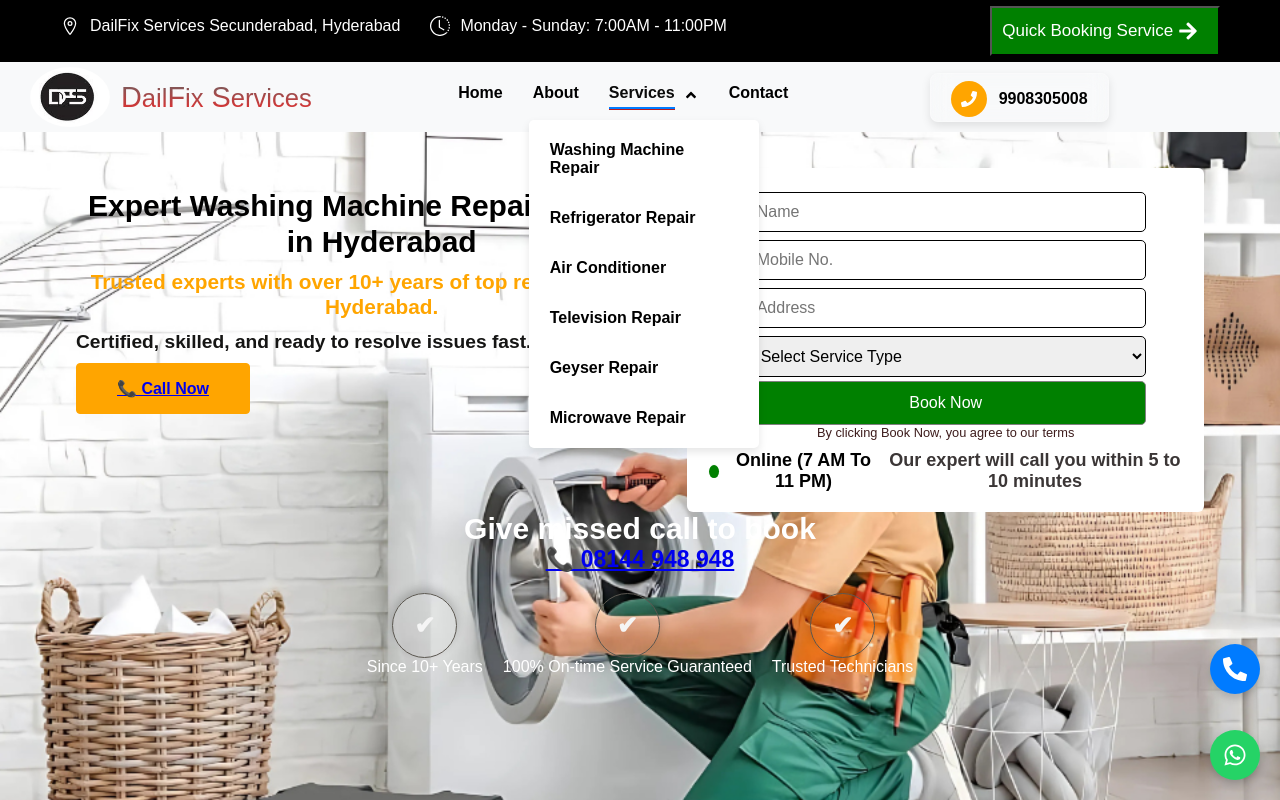
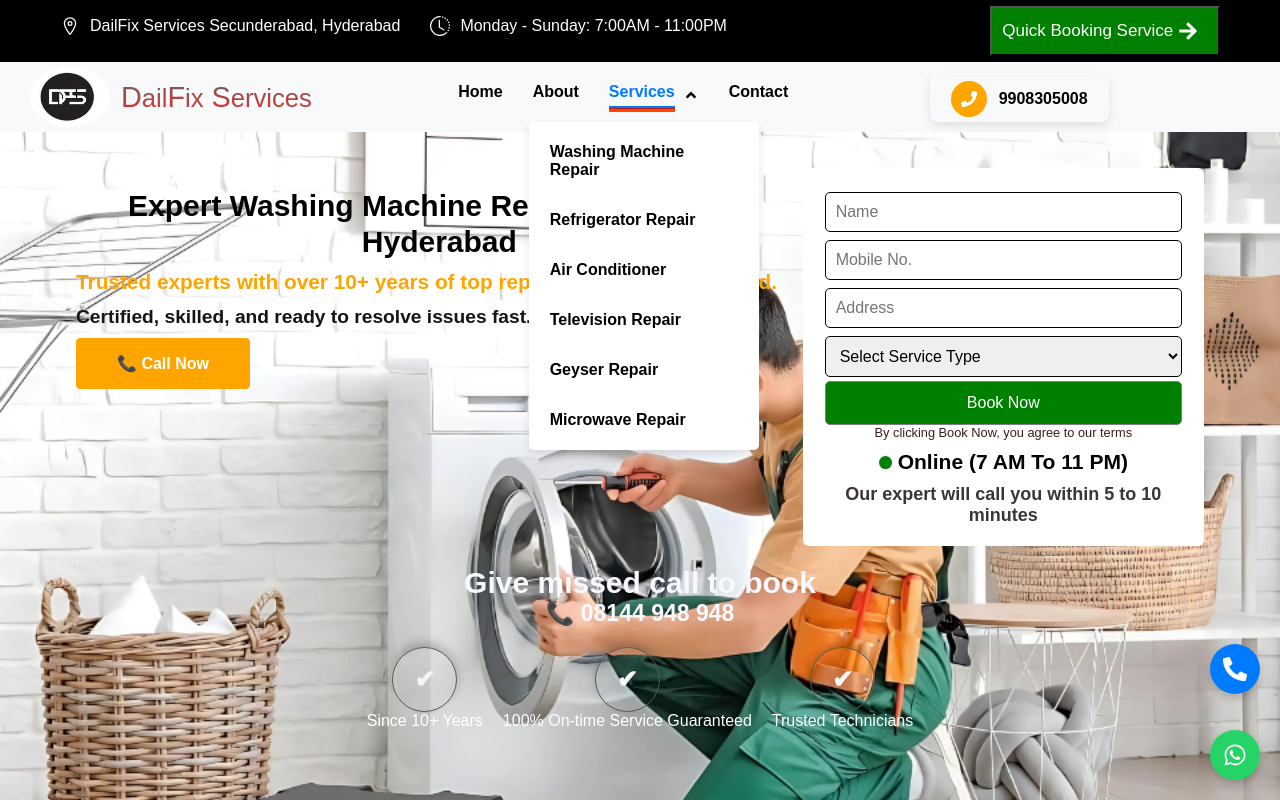
Before and after one commit to srinivas-Reddy-devireddy/DailFix-Service, a React (Create React App) app: page / in a window 1280 px wide. Both pictures are taken after a click on the element "Services". Shown: the top 800 px of the page. Built offline with nearby package versions, Linux system fonts and the light colour scheme.

Commit message:
13th commit

```diff
--- a/src/components/Form.jsx
+++ b/src/components/Form.jsx
@@ -180,12 +180,20 @@
             <p className="status-text">
                 {isOnline ? (
                     <div className="dots-container">
-                        <div className="dot green-dot"></div>Online (7 AM To 11 PM)
+                        <div style={{display:"flex",justifyContent:"center",alignItems:"center",gap:"6px"}}>
+                        <div className="dot green-dot"></div>
+                        <h3 >Online (7 AM To 11 PM)</h3>
+                        </div>
+
                         <p className="status">Our expert will call you within 5 to 10 minutes</p>
                     </div>
                 ) : (
                     <div className="dots-container">
-                        <div className="dot red-dot"></div>Offline
+                        <div style={{display:"flex",justifyContent:"center",alignItems:"center",gap:"6px"}}>
+                        <div className="dot red-dot"></div>
+                        <h3> Offline</h3>
+                        </div>
+
                         <p>Our expert is available from 7 AM to 11 PM</p>
                     </div>
                 )}
--- a/src/components/Header.jsx
+++ b/src/components/Header.jsx
@@ -444,6 +444,128 @@
 // export default Navbar;
 
 
+// import React, { useState } from 'react';
+// import { FaBars, FaTimes, FaPhone, FaAngleDown, FaAngleUp } from "react-icons/fa";
+// import '../styles/header.css';
+// import dfs from '../assets/dfs-logo-letter-monogram-design-600nw-2481791937(1)(1).png'
+// import { FaArrowRight } from "react-icons/fa";
+// import { IoLocationOutline } from "react-icons/io5";
+// import { BsClockHistory } from "react-icons/bs";
+// import { Link } from "react-router-dom";
+
+//   const Navbar = ({ setShow, size }) => {
+//   const [showMediaIcons, setShowMediaIcons] = useState(false);
+//   const [menu, setMenu] = useState('home');
+//   const [showServicesDropdown, setShowServicesDropdown] = useState(false);
+
+//   return (
+//     <>
+//     <div className='header-top'>
+//       <div>
+//       <p> <IoLocationOutline className='icons-header' />DailFix Services Secunderabad, Hyderabad </p>
+//       <p>
+//         < BsClockHistory  className='icons-header' />Monday - Sunday: 7:00AM - 11:00PM</p>
+
+
+//       </div>
+//       <button className='top-button'>Quick Booking Service <FaArrowRight  className='icons-header'/></button>
+//     </div>
+//       <nav className="main-nav">
+//         {/* 1st logo part */}
+
+//         <div className='logo-section'>
+//           <img src={dfs} alt="" />
+//           <div className="logo" onClick={() => setShow(true)}>
+//             <h2>
+//               <span>D</span>ail
+//               <span>F</span>ix
+//               <span> S</span>ervices
+//             </h2>
+//           </div>
+
+//         </div>
+
+
+//         {/* 2nd menu part */}
+//         <div
+//           className={showMediaIcons ? "menu-link mobile-menu-link" : "menu-link"}
+//           onClick={() => setShowMediaIcons(!showMediaIcons)}
+//         >
+//           <ul>
+//             <li>
+//               <p > <Link to="/"   className='Link'>Home</Link></p>
+
+//             </li>
+//             <li>
+//               <p ><Link to="/about"  className='Link'> About</Link>
+//              </p>
+
+//             </li>
+//             <li>
+//               {/* Services menu with dropdown */}
+//               <div
+//                 className="services-menu"
+//                 onClick={(e) => {
+//                   e.stopPropagation(); // Prevents the dropdown from closing on click
+//                   setShowServicesDropdown(!showServicesDropdown);
+//                 }}
+//               >
+//                 <p onClick={() => { setMenu('Features') }}>
+//                   Services {menu === "Features" ? <hr /> : ''}
+//                 </p>
+//                 {/* Dropdown arrow/close icon */}
+//                 <span className="dropdown-icon">
+//                   {showServicesDropdown ?<FaAngleUp /> :<FaAngleDown />}
+//                 </span>
+
+//                 {/* Dropdown items */}
+//                 {showServicesDropdown && (
+//                   <ul className="dropdown-menu">
+//                     <li > <Link to="Washing-Machine"   className='Link'>Washing Machine Repair</Link></li>
+//                     <li > <Link to="/"   className='Link'>Refrigerator Repair</Link></li>
+//                     <li ><Link to="/"   className='Link'>Air Conditioner</Link></li>
+//                     <li > <Link to="/Television "   className='Link'>Television Repair</Link></li>
+
+//                     <li > <Link to="/Geyser"   className='Link'>Geyser Repair</Link></li>
+//                     <li > <Link to="/Microwave"   className='Link'>Microwave Repair</Link></li>
+//                   </ul>
+//                 )}
+//               </div>
+//             </li>
+
+//             <li>
+//               <p> <Link to="/contact" className='Link'>Contact</Link></p>
+
+//             </li>
+//           </ul>
+//         </div>
+
+
+//       <div className='phone-container' >
+
+//           <div className='phone'>
+//           <FaPhone  className='phone-icon' />
+//           </div>
+//           <p>9908305008</p>
+
+//         </div>
+
+
+//         {/* 3rd social media links */}
+//         <div className="social-media">
+//           {/* Hamburger menu start */}
+//           <div className="hamburger-menu" onClick={() => setShowMediaIcons(!showMediaIcons)}>
+//             {showMediaIcons ? <FaTimes /> : <FaBars />}
+//           </div>
+//         </div>
+//       </nav>
+//     </>
+//   );
+// };
+
+// export default Navbar;
+
+
 import React, { useState } from 'react';
 import { FaBars, FaTimes, FaPhone, FaAngleDown, FaAngleUp } from "react-icons/fa";
 import '../styles/header.css';
@@ -451,12 +573,20 @@
 import { FaArrowRight } from "react-icons/fa";
 import { IoLocationOutline } from "react-icons/io5";
 import { BsClockHistory } from "react-icons/bs";
-import { Link } from "react-router-dom";
+import { Link, useLocation } from "react-router-dom";
 
-  const Navbar = ({ setShow, size }) => {
+const Navbar = () => {
   const [showMediaIcons, setShowMediaIcons] = useState(false);
   const [menu, setMenu] = useState('home');
   const [showServicesDropdown, setShowServicesDropdown] = useState(false);
+  const location = useLocation();
+
+  // Update active link based on the current path
+  const handleLinkClick = (name) => {
+    setMenu(name);
+    setShowMediaIcons(false);  // Close the mobile menu
+    setShowServicesDropdown(false);  // Close the services dropdown
+  };
 
   return (
     <>
@@ -464,42 +594,44 @@
         <div>
           <p> <IoLocationOutline className='icons-header' />DailFix Services Secunderabad, Hyderabad </p>
           <p>
-        < BsClockHistory  className='icons-header' />Monday - Sunday: 7:00AM - 11:00PM</p>
-
-
+            < BsClockHistory  className='icons-header' />Monday - Sunday: 7:00AM - 11:00PM
+          </p>
         </div>
-      <button className='top-button'>Quick Booking Service <FaArrowRight  className='icons-header'/></button>
+        <button className='top-button'>Quick Booking Service <FaArrowRight className='icons-header'/></button>
       </div>
       <nav className="main-nav">
         {/* 1st logo part */}
+        <Link to="/" className='Link'>
+        <div className='logo-section'>
 
-        <div className='logo-section'>
-          <img src={dfs} alt="" />
-          <div className="logo" onClick={() => setShow(true)}>
+          <img src={dfs} alt="Logo" />
+          <div className="logo" >
             <h2>
               <span>D</span>ail
               <span>F</span>ix
               <span> S</span>ervices
             </h2>
           </div>
-
-        </div>
-
+        </div></Link>
 
         {/* 2nd menu part */}
-        <div
-          className={showMediaIcons ? "menu-link mobile-menu-link" : "menu-link"}
-          onClick={() => setShowMediaIcons(!showMediaIcons)}
-        >
+        <div className={showMediaIcons ? "menu-link mobile-menu-link" : "menu-link"}>
           <ul>
             <li>
-              <p > <Link to="/"   className='Link'>Home</Link></p>
-
+              <p
+                className={menu === 'home' ? 'active-link' : ''}
+                onClick={() => handleLinkClick('home')}
+              >
+                <Link to="/" className='Link'>Home</Link>
+              </p>
             </li>
             <li>
-              <p ><Link to="/about"  className='Link'> About</Link>
+              <p
+                className={menu === 'about' ? 'active-link' : ''}
+                onClick={() => handleLinkClick('about')}
+              >
+                <Link to="/about" className='Link'>About</Link>
               </p>
-
             </li>
             <li>
               {/* Services menu with dropdown */}
@@ -510,50 +642,62 @@
                   setShowServicesDropdown(!showServicesDropdown);
                 }}
               >
-                <p onClick={() => { setMenu('Features') }}>
-                  Services {menu === "Features" ? <hr /> : ''}
+                <p
+                  onClick={() => setMenu('services')}
+                  className={menu === 'services' ? 'active-link' : ''}
+                >
+                  Services {menu === "services" ? <hr /> : ''}
                 </p>
                 {/* Dropdown arrow/close icon */}
                 <span className="dropdown-icon">
-                  {showServicesDropdown ?<FaAngleUp /> :<FaAngleDown />}
+                  {showServicesDropdown ? <FaAngleUp /> : <FaAngleDown />}
                 </span>
 
                 {/* Dropdown items */}
                 {showServicesDropdown && (
                   <ul className="dropdown-menu">
-                    <li > <Link to="Washing-Machine"   className='Link'>Washing Machine Repair</Link></li>
-                    <li > <Link to="/"   className='Link'>Refrigerator Repair</Link></li>
-                    <li ><Link to="/"   className='Link'>Air Conditioner</Link></li>
-                    <li > <Link to="/Television "   className='Link'>Television Repair</Link></li>
-
-                    <li > <Link to="/Geyser"   className='Link'>Geyser Repair</Link></li>
-                    <li > <Link to="/Microwave"   className='Link'>Microwave Repair</Link></li>
+                    <li onClick={() => handleLinkClick('washing')}>
+                      <Link to="/Washing-Machine" className='Link'>Washing Machine Repair</Link>
+                    </li>
+                    <li onClick={() => handleLinkClick('refrigerator')}>
+                      <Link to="/Refrigerator" className='Link'>Refrigerator Repair</Link>
+                    </li>
+                    <li onClick={() => handleLinkClick('ac')}>
+                      <Link to="/Air-Conditioner" className='Link'>Air Conditioner</Link>
+                    </li>
+                    <li onClick={() => handleLinkClick('tv')}>
+                      <Link to="/Television" className='Link'>Television Repair</Link>
+                    </li>
+                    <li onClick={() => handleLinkClick('geyser')}>
+                      <Link to="/Geyser" className='Link'>Geyser Repair</Link>
+                    </li>
+                    <li onClick={() => handleLinkClick('microwave')}>
+                      <Link to="/Microwave" className='Link'>Microwave Repair</Link>
+                    </li>
                   </ul>
                 )}
               </div>
             </li>
-
             <li>
-              <p> <Link to="/contact" className='Link'>Contact</Link></p>
-
+              <p
+                className={menu === 'contact' ? 'active-link' : ''}
+                onClick={() => handleLinkClick('contact')}
+              >
+                <Link to="/contact" className='Link'>Contact</Link>
+              </p>
             </li>
           </ul>
         </div>
 
-
-      <div className='phone-container' >
-
+        <div className='phone-container'>
           <div className='phone'>
-          <FaPhone  className='phone-icon' />
+            <FaPhone className='phone-icon' />
           </div>
           <p>9908305008</p>
-
         </div>
 
-
-        {/* 3rd social media links */}
+        {/* Hamburger menu */}
         <div className="social-media">
-          {/* Hamburger menu start */}
           <div className="hamburger-menu" onClick={() => setShowMediaIcons(!showMediaIcons)}>
             {showMediaIcons ? <FaTimes /> : <FaBars />}
           </div>
--- a/src/pages/Footer.jsx
+++ b/src/pages/Footer.jsx
@@ -35,8 +35,8 @@
   <h2>Contact Us</h2>
   <p>Ask For Free Quote on your repair!</p>
 
-  <p> <FaPhone className='cell-icon-f'/> <a href="tel:91338700">91338700</a></p>
-  <p> <FaEnvelope className='email-icon-f' /> <a href="mailto:srinureddy1595@gmail.com">srinureddy1595@gmail.com</a></p>
+  <p> <FaPhone className='cell-icon-f'/> <a href="tel:9908305008">9908305008</a></p>
+  <p> <FaEnvelope className='email-icon-f' /> <a href="mailto:srinureddy1595@gmail.com">dailfixservice@gmail.com</a></p>
 
   <p> <FaMapMarkerAlt className='location-icon-f'/>
       H.No.16-11-404/14, Sbi Colony, Moosaram Bagh, Malakpet, 500036
--- a/src/pages/services/GeyeserRepair.jsx
+++ b/src/pages/services/GeyeserRepair.jsx
@@ -86,7 +86,7 @@
           <h2>Contact Us</h2>
           <div className='call-book'>
           <button>  <a
-    href="tel:+19133870617"
+    href="tel:+19908305008"
     className="call-link"
   >
     📞 Call Now
--- a/src/pages/services/MicrowaveRepair.jsx
+++ b/src/pages/services/MicrowaveRepair.jsx
@@ -85,7 +85,7 @@
           <h2>Contact Us</h2>
           <div className='call-book'>
           <button>  <a
-    href="tel:+19133870617"
+    href="tel:+19908305008"
     className="call-link"
   >
     📞 Call Now
--- a/src/pages/services/TelevisionRepair.jsx
+++ b/src/pages/services/TelevisionRepair.jsx
@@ -85,7 +85,7 @@
           <h2>Contact Us</h2>
           <div className='call-book'>
           <button>  <a
-    href="tel:+19133870617"
+    href="tel:+19908305008"
     className="call-link"
   >
     📞 Call Now
--- a/src/pages/services/WashingMachineRepair.jsx
+++ b/src/pages/services/WashingMachineRepair.jsx
@@ -102,7 +102,7 @@
           <h2>Contact Us</h2>
           <div className='call-book'>
           <button>  <a
-    href="tel:+19133870617"
+    href="tel:+19908305008"
     className="call-link"
   >
     📞 Call Now
--- a/src/styles/about.css
+++ b/src/styles/about.css
@@ -153,6 +153,11 @@
     background-color: orange;
     border: 1px solid gray;
     border-radius: 4px;
+  }.contact-section button:hover {
+
+    padding: 12px 18px;
+    background-color: green;
+
   }
 
   .contact-section a {
--- a/src/styles/footer.css
+++ b/src/styles/footer.css
@@ -4,6 +4,7 @@
   margin: auto;
   background-color: #4a154b;
   color: #ffffff;
+
 
 
   border-top-left-radius: 6px;
--- a/src/styles/header.css
+++ b/src/styles/header.css
@@ -12,6 +12,14 @@
   cursor: pointer;
   color: black;
   border: none;
+}.Link:hover{
+  color: #007bff !important;
+}
+.active-link {
+  border-bottom: 3px solid orangered !important;
+  color: #007bff !important;
+
+
 }
 .header-top{
   width: 100%;
@@ -242,8 +250,8 @@
 
 }
 
-.menu-link ul li:hover p {
-  color: #007bff;
+.menu-link ul li:hover p:hover {
+  color: #007bff !important;
   margin-top: 2px;
   border: none;
 }
--- a/src/styles/home.css
+++ b/src/styles/home.css
@@ -9,6 +9,7 @@
   min-height: 100vh;
   padding: 16px;
 }
+
 
 .content-home {
   display: flex;
@@ -87,6 +88,10 @@
   border: 1px solid orange !important;
   border-radius: 4px;
 }
+.left-side-button a{
+text-decoration: none;
+color: white;
+}
 .left-side-display-services .left-side-button:hover {
   background-color: green !important;
   border: 1px solid green !important;
@@ -151,12 +156,14 @@
 }
 .dots-container {
   display: flex;
+  flex-direction: column;
   justify-content: center;
   gap: 10px;
   align-items: center;
   color: black;
   font-weight: bold;
   font-size: 18px;
+
 }
 .status{
   color: rgb(59, 54, 54);
@@ -166,6 +173,7 @@
   width: 13px;
   height: 13px;
   border-radius: 50%;
+
 }
 
 /* Green Dot with Heartbeat Animation */
@@ -198,7 +206,7 @@
   justify-content: center;
   align-items: center;
   text-align: center;
-  margin-top: 10px;
+  margin-top: 30px;
 
 
 }
@@ -229,17 +237,22 @@
 
 
 .call-text{
-  color: white;
+  color:ghostwhite;
   font-size: 30px !important;
-  font-weight: bold;
+  font-weight:900;
 }
 .phone-number{
-  color: white;
+  color: rgb(68, 64, 64);
   font-size: 23px !important;
   font-weight: bold;
 }
 
-
+.phone-number a{
+  color: ghostwhite;
+  font-size: 23px !important;
+  font-weight: 800;
+  text-decoration: none;
+}
 
 
 .features {
@@ -467,6 +480,7 @@
 .feature-section {
   padding: 2rem 1rem;
   text-align: center;
+
 }
 
 .feature-section h2 {
@@ -504,8 +518,8 @@
   margin: 0 auto 1rem;
 
 }.icon-circle:hover {
-  width: 100px;
-  height: 100px;
+  width: 90px;
+  height: 90px;
 
   background-color: orange; /* Icon background color */
 
@@ -730,8 +744,8 @@
 
 
 .icon-circle:hover {
-  width: 100px;
-  height: 100px;
+  width: 90px;
+  height: 90px;
   background-color: orange; /* Icon background color */
 
 }
@@ -1029,12 +1043,12 @@
 
 
   .call-text{
-    color: white;
+    color:rgb(229, 244, 236);
     font-size: 25px !important;
     font-weight: 700;
   }
-  .phone-number{
-    color: white;
+  .phone-number a{
+    color:rgb(222, 242, 232);
     font-size: 24px !important;
     font-weight: bold;
   }
```
Lines whose indentation alone changed are shown as unchanged.
